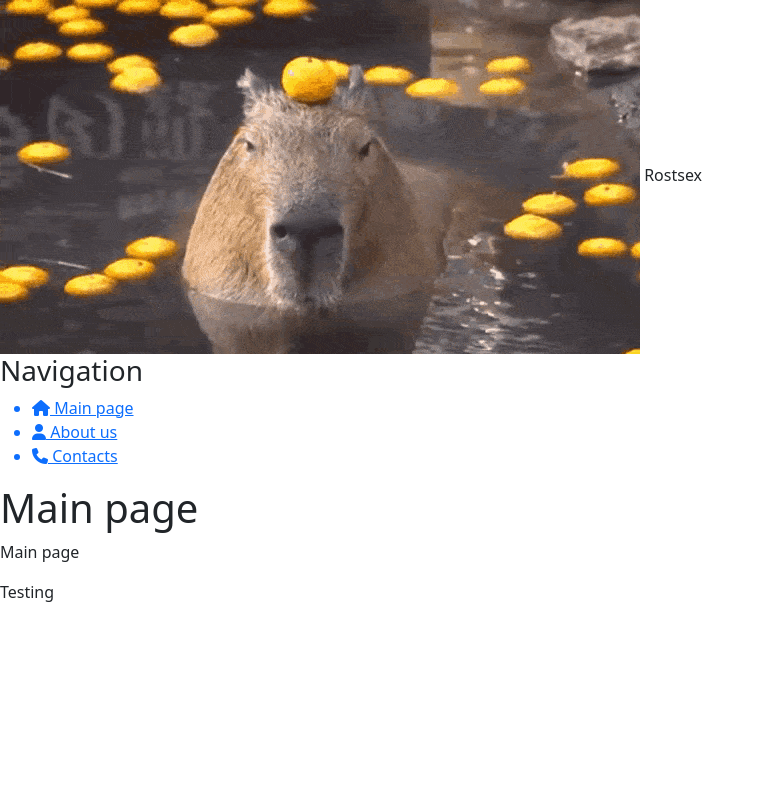
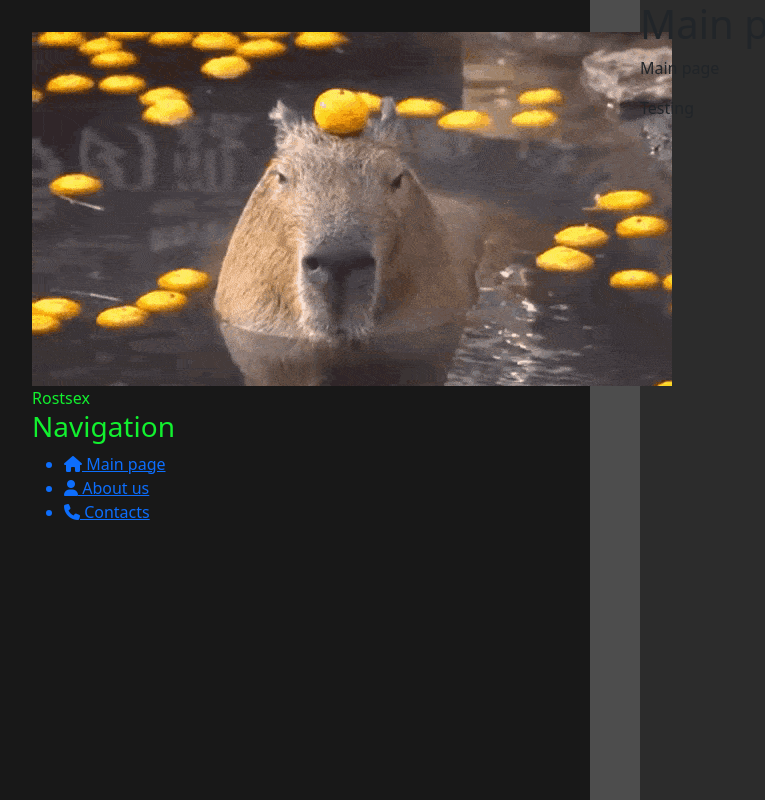
Before and after one commit to LeapSunrise/first-page, a Django app: page / in a window 1280 px wide. Shown: the whole page, without its empty margins (0-765 px from the left). Run offline with Django 4.2, Linux system fonts and the light colour scheme.

Commit message:
capibara CSSed

```diff
--- a/FirstPage/FirstPage/settings.py
+++ b/FirstPage/FirstPage/settings.py
@@ -9,7 +9,7 @@ https://docs.djangoproject.com/en/4.1/topics/settings/
 For the full list of settings and their values, see
 https://docs.djangoproject.com/en/4.1/ref/settings/
 """
-
+import os
 from pathlib import Path
 
 # Build paths inside the project like this: BASE_DIR / 'subdir'.
@@ -119,7 +119,7 @@ USE_TZ = True
 STATIC_URL = 'static/'
 
 STATICFILES_DIRS = [
-    BASE_DIR / 'static',
+    os.path.join(BASE_DIR, 'static')
 ]
 
 # Default primary key field type
--- a/FirstPage/FirstPage/urls.py
+++ b/FirstPage/FirstPage/urls.py
@@ -1,18 +1,3 @@
-"""FirstPage URL Configuration
-
-The `urlpatterns` list routes URLs to views. For more information please see:
-    https://docs.djangoproject.com/en/4.1/topics/http/urls/
-Examples:
-Function views
-    1. Add an import:  from my_app import views
-    2. Add a URL to urlpatterns:  path('', views.home, name='home')
-Class-based views
-    1. Add an import:  from other_app.views import Home
-    2. Add a URL to urlpatterns:  path('', Home.as_view(), name='home')
-Including another URLconf
-    1. Import the include() function: from django.urls import include, path
-    2. Add a URL to urlpatterns:  path('blog/', include('blog.urls'))
-"""
 from django.contrib import admin
 from django.urls import path, include
 from django.conf import settings
--- a/FirstPage/main/static/main/css/main.css
+++ b/FirstPage/main/static/main/css/main.css
@@ -0,0 +1,13 @@
+body {
+    background: #2c2c2c;
+}
+
+aside {
+    float: left;
+    background: #181818;
+    width: 50%;
+    padding: 2.5%;
+    height: 100vh;
+    color: #12f12f;
+    border-right: 50px solid #4d4d4d;
+}
--- a/FirstPage/main/templates/main/layout.html
+++ b/FirstPage/main/templates/main/layout.html
@@ -8,7 +8,7 @@
     <meta http-equiv="X-UA-Compatible" content="ie=edge">
     <title>{% block title %}{% endblock %}</title>
     <link rel="stylesheet" href="https://cdn.jsdelivr.net/npm/bootstrap@5.2.3/dist/css/bootstrap.min.css">
-    <link rel="stylesheet" href="{% static 'main/css/main.css' %}">
+    <link rel="stylesheet" href="{% static 'main/css/main.css' %}" type="text/css">
     <link rel="stylesheet" href="https://use.fontawesome.com/releases/v6.2.1/css/all.css">
 </head>
 <body>
```
